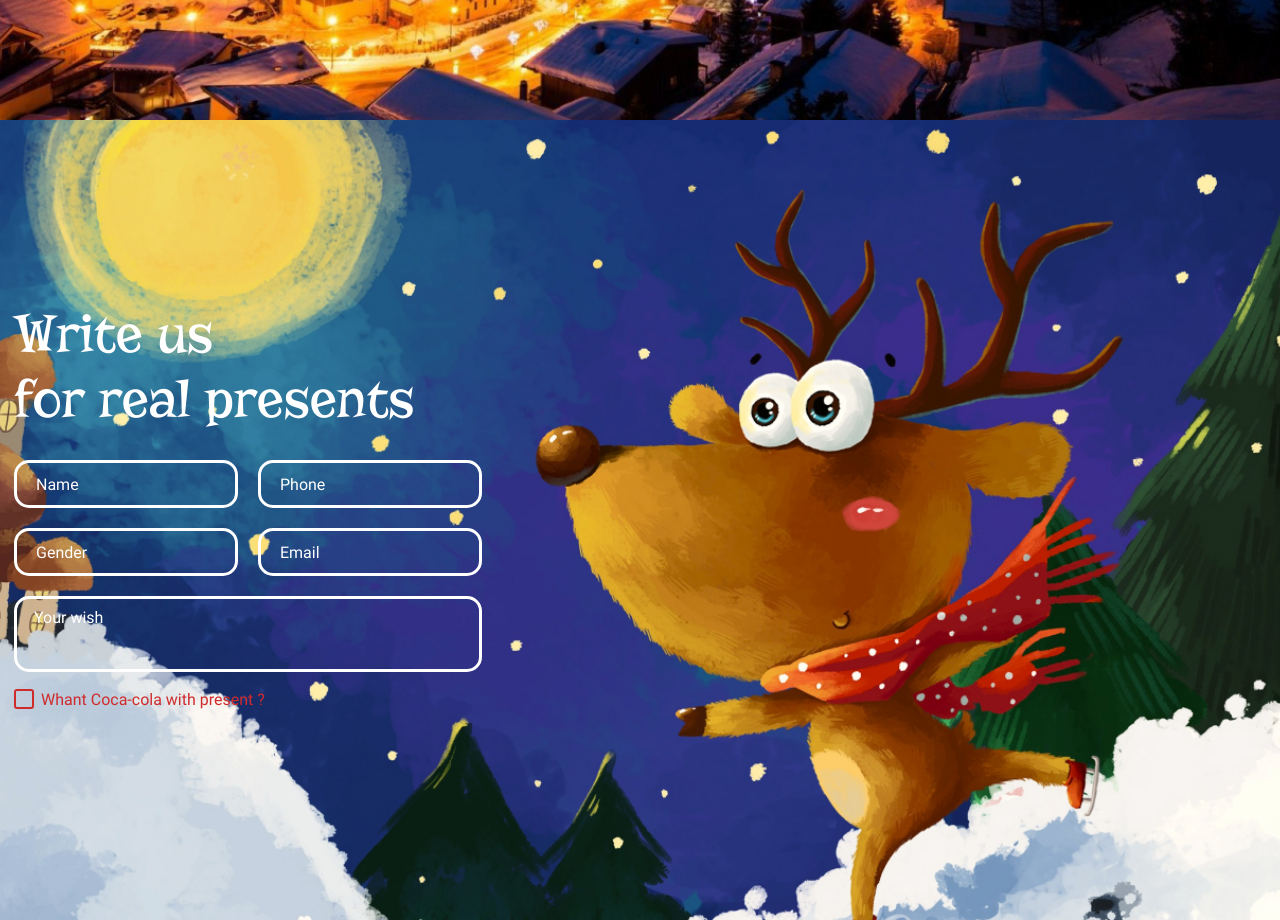
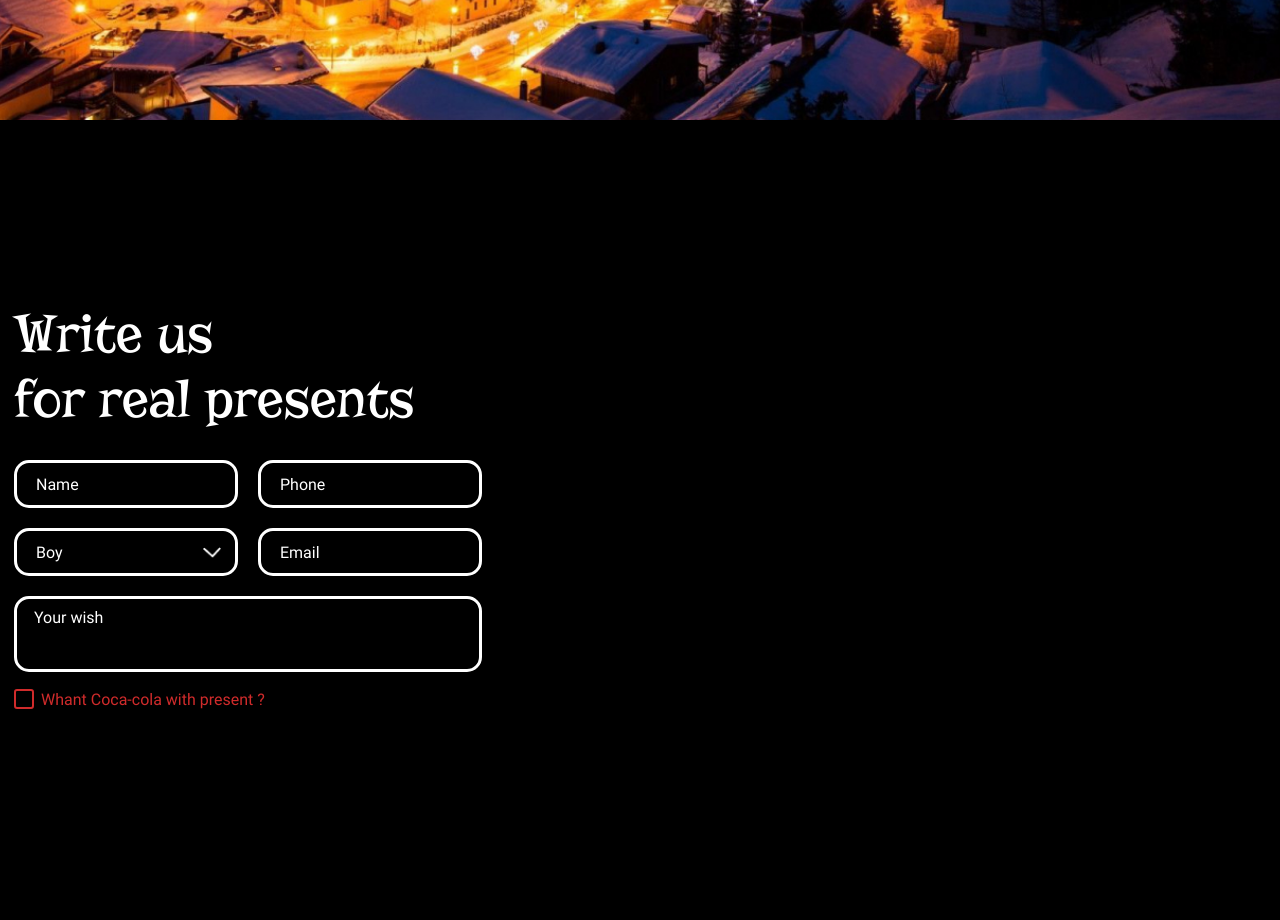
Before and after one commit to Crinoidea/Coca-Cola, a website: page src/index.html in a window 1280 px wide. Shown: the part 1480-2400 px from the top of the page. Drawn offline with nearby package versions, Linux system fonts and the light colour scheme; files that its build step writes are made by us from their sources.

Commit message:
Try to add styles for select

```diff
--- a/src/index.html
+++ b/src/index.html
@@ -151,7 +151,10 @@
                 <form action="#" class="contact__form">
                     <input class="contact__input title title_fs16" required id="name" type="text" name="Name" placeholder="Name">
                     <input class="contact__input title title_fs16" required id="phone" type="tel" name="Phone" placeholder="Phone">
-                    <input class="contact__input title title_fs16" required id="gender" type="text" name="Gender" placeholder="Gender">
+                    <select size="1" class="contact__input contact__select title title_fs16" required id="gender" name="Gender" placeholder="Gender">
+                        <option value="boy">Boy</option>
+                        <option value="girl">Girl</option>
+                    </select>
                     <input class="contact__input title title_fs16" required id="email" type="email" name="Email" placeholder="Email">
                     <textarea class="contact__input title title_fs16" required name="text" id="text" placeholder="Your wish"></textarea>
 
--- a/src/scss/blocks/_contact.scss
+++ b/src/scss/blocks/_contact.scss
@@ -1,7 +1,8 @@
 .contact {
     height: 100vh;
     padding: 181px 0 161px 14px;
-    background: url(../img/contact/bg.jpg) center center/cover no-repeat;
+    /* background: url(../img/contact/bg.jpg) center center/cover no-repeat; */
+    background-color: black;
     &__wrapper {
         max-width: 468px;
     }
@@ -43,6 +44,22 @@
             color: #fff;
         }
     }
+    &__select {
+        padding: 11px 19px;
+        background: url(../icons/select.png) 93% 50%/18px 11px no-repeat;
+        appearance: none;
+        outline: 0;
+            option {
+                padding: 16px 0 14px 21px;
+                background-color: #fff;
+                color: #CECECE;
+                &:hover {
+                    color: $color-red;
+
+                }
+            }
+
+    }
     &__text {
         margin-top: 17px;
         display: flex;
```
Also changed, not shown: dist/css/style.min.css, dist/icons/select.png (added), dist/index.html, src/icons/select.png (added), 1 other file.
